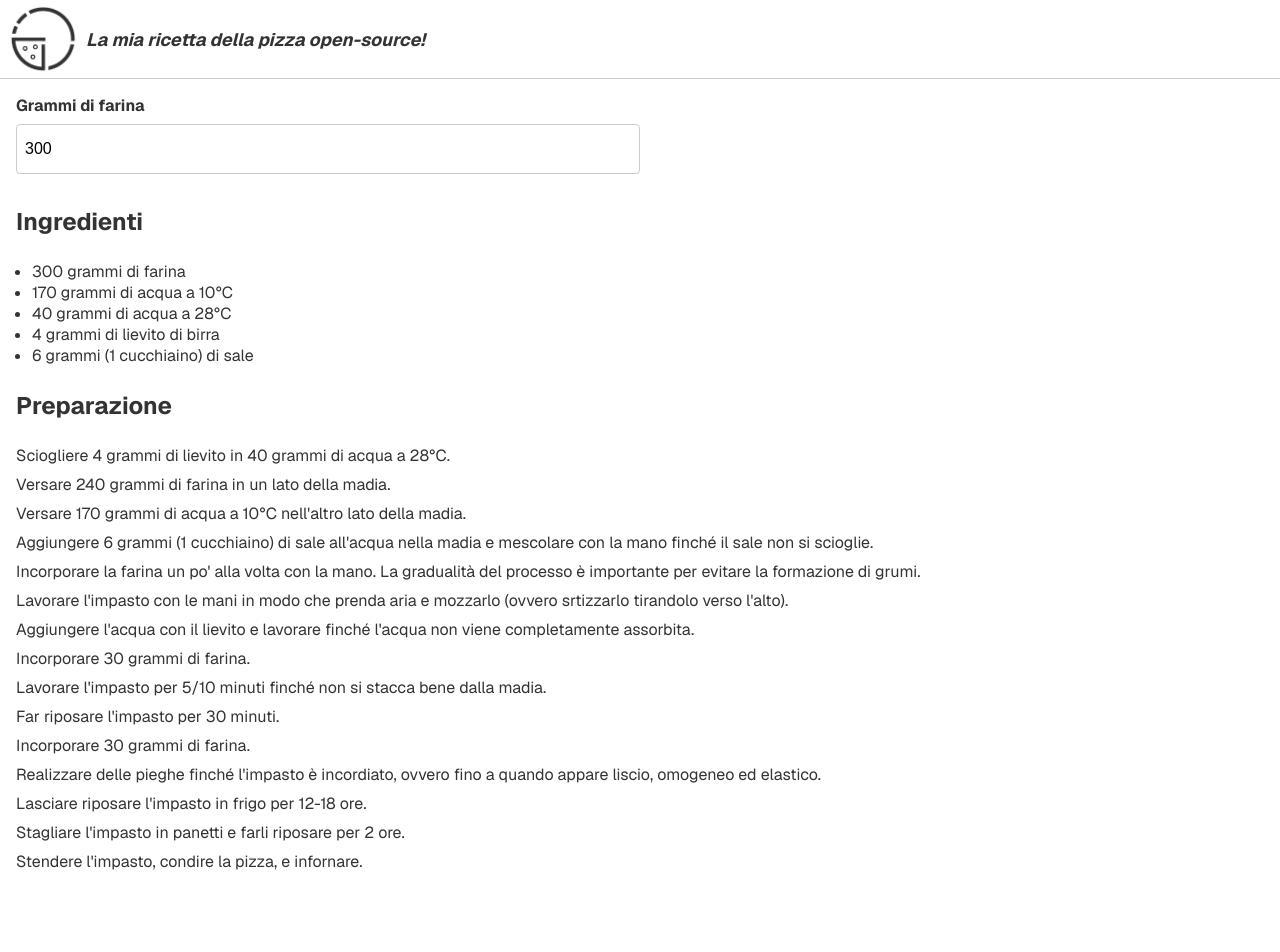
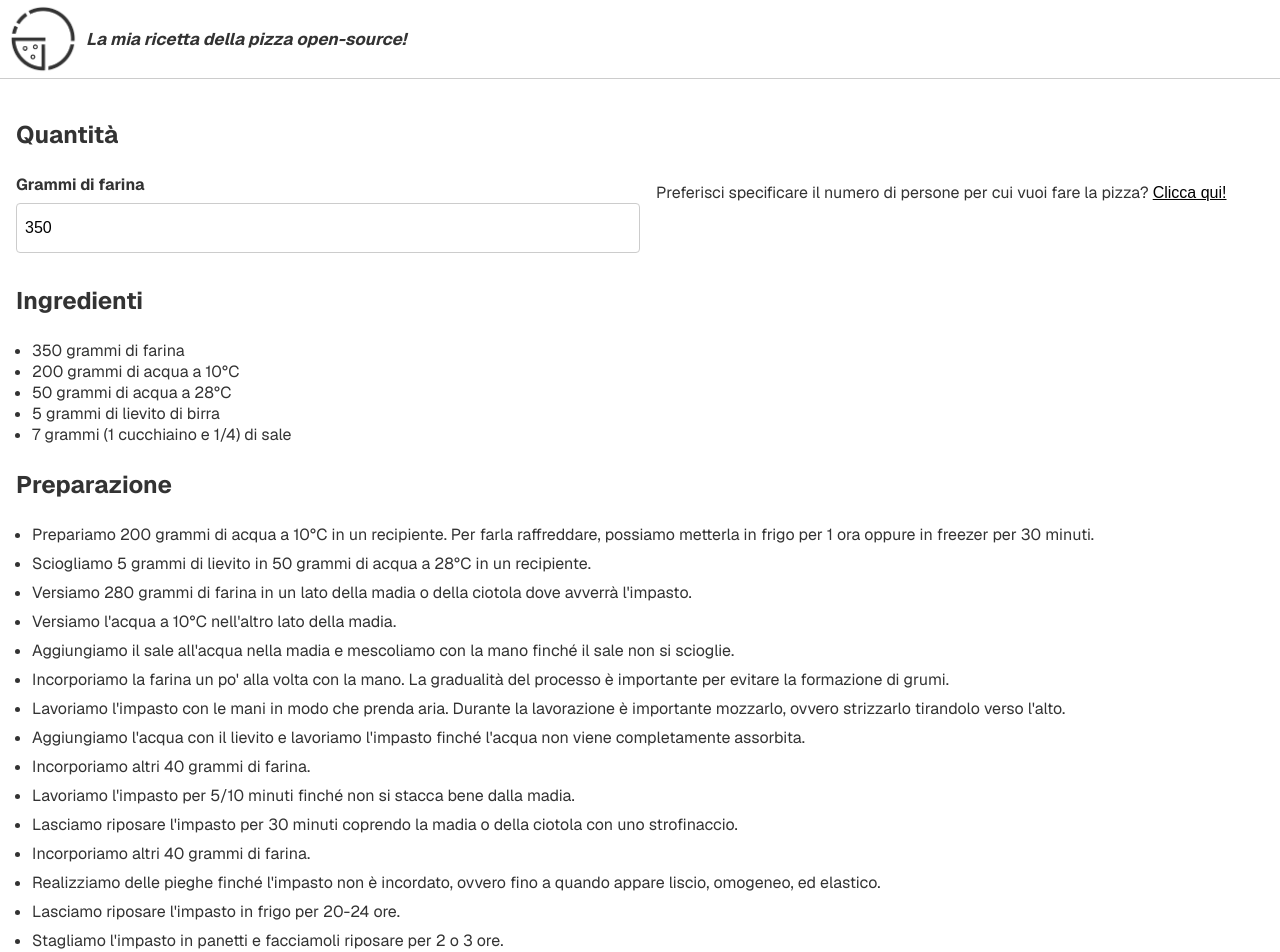
Before and after one commit to dapids/my-pizza, a Next.js app: page / in a window 1280 px wide. Shown: the top 952 px of the page. Before the commit the page ends 888 px from the top, so only its background shows below. Built offline with nearby package versions, Linux system fonts and the light colour scheme.

Commit message:
Suggest the flour amount starting from the number of people

```diff
--- a/src/app/globals.css
+++ b/src/app/globals.css
@@ -37,7 +37,13 @@ ul {
 
 a {
   color: inherit;
-  text-decoration: none;
+}
+
+button {
+  background: none;
+  border: none;
+  font-size: inherit;
+  text-decoration: underline;
 }
 
 label {
--- a/src/app/page.module.css
+++ b/src/app/page.module.css
@@ -8,13 +8,13 @@
 }
 
 #claim {
-  font-size: 18px;
+  font-size: 17px;
   font-style: italic;
   margin-left: 8px;
 }
 
 #main {
-  padding: 16px;
+  padding: 16px 16px 32px;
 }
 
 #form {
@@ -40,3 +40,9 @@
     max-width: 100%;
   }
 }
+
+.steps {
+  & li {
+    margin-top: 8px;
+  }
+}
--- a/src/app/page.tsx
+++ b/src/app/page.tsx
@@ -8,6 +8,7 @@ const roundToNearestTen = (grams: number) => Math.round(grams / 10) * 10;
 const getWaterGrams = (flourGrams: number) => flourGrams * 0.7;
 const getSaltGrams = (flourGrams: number) => Math.ceil(flourGrams * 0.02);
 const getYestGrams = (flourGrams: number) => Math.ceil(flourGrams * 0.012);
+
 const humanizeTeaspoons = (teaspoons: number) => {
   const amounts = [{
     amount: '',
@@ -49,13 +50,27 @@ const humanizeTeaspoons = (teaspoons: number) => {
 }
 
 export default function Home() {
-  const defaultFlourGrams = 300;
-  const [flourGrams, setFlourGrams] = useState(defaultFlourGrams);
+  const defaultFlourGrams = 350;
+  const [flourGramsSelected, setFlourGramsSelected] = useState(defaultFlourGrams);
 
   const onFlourGramsChange = useCallback((event: ChangeEvent<HTMLInputElement>) => {
-    setFlourGrams(Number(event.target.value));
+    setFlourGramsSelected(Number(event.target.value));
   }, []);
 
+  const defaultPeopleNumber = 2;
+  const [numberOfPeopleSelected, setNumberOfPeopleSelected] = useState(defaultPeopleNumber);
+
+  const onNumberOfPeopleChange = useCallback((event: ChangeEvent<HTMLInputElement>) => {
+    setNumberOfPeopleSelected(Number(event.target.value));
+  }, []);
+
+  const [peopleSelected, setPeopleSelected] = useState(false);
+
+  const onPeopleSelected = useCallback((selected: boolean) => () => {
+    setPeopleSelected(selected);
+  }, []);
+
+  const flourGrams = peopleSelected ? numberOfPeopleSelected * 175 : flourGramsSelected;
   const flourGramsFirstPart = roundToNearestTen(flourGrams * 0.8);
   const flourGramsSecondPart = roundToNearestTen(flourGrams * 0.1);
   const flourGramsThirdPart = roundToNearestTen(flourGrams * 0.1);
@@ -75,11 +90,32 @@ export default function Home() {
       </header>
 
       <main id={styles.main}>
-        <div id={styles.form}>
-          <div className={styles.input}>
-            <label htmlFor="flour-grams">Grammi di farina</label>
-            <input defaultValue={defaultFlourGrams} id="flour-grams" min="10" onChange={onFlourGramsChange} step="10" type="number" />
-          </div>
+        <div>
+          <h2>Quantità</h2>
+
+          {peopleSelected ? (
+            <div id={styles.form}>
+              <div className={styles.input}>
+                <label htmlFor="number-of-people">Numero di persone</label>
+                <input id="number-of-people" min="1" onChange={onNumberOfPeopleChange} step="1" type="number" value={numberOfPeopleSelected} />
+              </div>
+
+              <p>
+                Preferisci specificare la quantità di farina che vuoi utilizzare? <button onClick={onPeopleSelected(false)}>Clicca qui!</button>
+              </p>
+            </div>
+          ) : (
+            <div id={styles.form}>
+              <div className={styles.input}>
+                <label htmlFor="flour-grams">Grammi di farina</label>
+                <input id="flour-grams" min="50" onChange={onFlourGramsChange} step="50" type="number" value={flourGramsSelected} />
+              </div>
+
+              <p>
+                Preferisci specificare il numero di persone per cui vuoi fare la pizza? <button onClick={onPeopleSelected(true)}>Clicca qui!</button>
+              </p>
+            </div>
+          )}
         </div>
 
         <div>
@@ -96,51 +132,60 @@ export default function Home() {
 
         <div>
           <h2>Preparazione</h2>
-          <p>
-            Sciogliere {yestGrams} grammi di lievito in {warmWaterGrams} grammi di acqua a 28°C.
-          </p>
-          <p>
-            Versare {flourGramsFirstPart} grammi di farina in un lato della madia.
-          </p>
-          <p>
-            Versare {coldWaterGrams} grammi di acqua a 10°C nell&apos;altro lato della madia.
-          </p>
-          <p>
-            Aggiungere {saltGrams} grammi ({saltTeaspoons}) di sale all&apos;acqua nella madia e mescolare con la mano finché il sale non si scioglie.
-          </p>
-          <p>
-            Incorporare la farina un po&apos; alla volta con la mano. La gradualità del processo è importante per evitare la formazione di grumi.
-          </p>
-          <p>
-            Lavorare l&apos;impasto con le mani in modo che prenda aria e mozzarlo (ovvero srtizzarlo tirandolo verso l&apos;alto).
-          </p>
-          <p>
-            Aggiungere l&apos;acqua con il lievito e lavorare finché l&apos;acqua non viene completamente assorbita.
-          </p>
-          <p>
-            Incorporare {flourGramsSecondPart} grammi di farina.
-          </p>
-          <p>
-            Lavorare l&apos;impasto per 5/10 minuti finché non si stacca bene dalla madia.
-          </p>
-          <p>
-            Far riposare l&apos;impasto per 30 minuti.
-          </p>
-          <p>
-            Incorporare {flourGramsThirdPart} grammi di farina.
-          </p>
-          <p>
-            Realizzare delle pieghe finché l&apos;impasto è incordiato, ovvero fino a quando appare liscio, omogeneo ed elastico.
-          </p>
-          <p>
-            Lasciare riposare l&apos;impasto in frigo per 12-18 ore.
-          </p>
-          <p>
-            Stagliare l&apos;impasto in panetti e farli riposare per 2 ore.
-          </p>
-          <p>
-            Stendere l&apos;impasto, condire la pizza, e infornare.
-          </p>
+
+          <ul className={styles.steps}>
+            <li>
+              Prepariamo {coldWaterGrams} grammi di acqua a 10°C in un recipiente. Per farla raffreddare, possiamo metterla in frigo per 1 ora oppure in freezer per 30 minuti.
+            </li>
+            <li>
+              Sciogliamo {yestGrams} grammi di lievito in {warmWaterGrams} grammi di acqua a 28°C in un recipiente.
+            </li>
+            <li>
+              Versiamo {flourGramsFirstPart} grammi di farina in un lato della madia o della ciotola dove avverrà l&apos;impasto.
+            </li>
+            <li>
+              Versiamo l&apos;acqua a 10°C nell&apos;altro lato della madia.
+            </li>
+            <li>
+              Aggiungiamo il sale all&apos;acqua nella madia e mescoliamo con la mano finché il sale non si scioglie.
+            </li>
+            <li>
+              Incorporiamo la farina un po&apos; alla volta con la mano. La gradualità del processo è importante per evitare la formazione di grumi.
+            </li>
+            <li>
+              Lavoriamo l&apos;impasto con le mani in modo che prenda aria. Durante la lavorazione è importante mozzarlo, ovvero strizzarlo tirandolo verso l&apos;alto.
+            </li>
+            <li>
+              Aggiungiamo l&apos;acqua con il lievito e lavoriamo l&apos;impasto finché l&apos;acqua non viene completamente assorbita.
+            </li>
+            <li>
+              Incorporiamo altri {flourGramsSecondPart} grammi di farina.
+            </li>
+            <li>
+              Lavoriamo l&apos;impasto per 5/10 minuti finché non si stacca bene dalla madia.
+            </li>
+            <li>
+              Lasciamo riposare l&apos;impasto per 30 minuti coprendo la madia o della ciotola con uno strofinaccio.
+            </li>
+            <li>
+              Incorporiamo altri {flourGramsThirdPart} grammi di farina.
+            </li>
+            <li>
+              Realizziamo delle pieghe finché l&apos;impasto non è incordato, ovvero fino a quando appare liscio, omogeneo, ed elastico.
+            </li>
+            <li>
+              Lasciamo riposare l&apos;impasto in frigo per 20-24 ore.
+            </li>
+            <li>
+              Stagliamo l&apos;impasto in panetti e facciamoli riposare per 2 o 3 ore.
+            </li>
+            <li>
+              Stendiamo l&apos;impasto, condiamo la pizza, e inforniamo.
+            </li>
+            <li>
+              Buon appetito!
+            </li>
+          </ul>
         </div>
       </main>
     </div>
```
